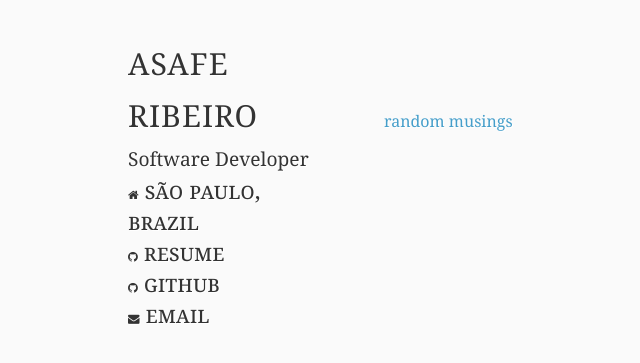
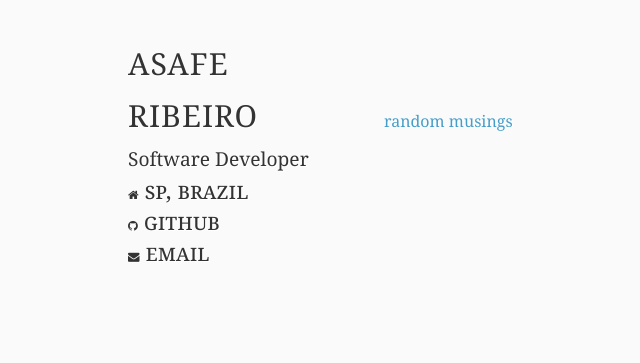
Before and after one commit to g2098939/asafeh.github.io, a Jekyll site: the page built from index.html, in a window 1280 px wide. Shown: the top 363 px of the page, without its empty margins (0-640 px from the left). Built offline with Jekyll 4.4.1, drawn with Linux system fonts in a browser that asks for light colours; nearby versions of some CDN libraries.

Commit message:
incorporing posts

```diff
--- a/_layouts/default.html
+++ b/_layouts/default.html
@@ -2,14 +2,29 @@
 <html xmlns="http://www.w3.org/1999/xhtml" xml:lang="en" lang="en-us">
     <head>
         <meta http-equiv="content-type" content="text/html; charset=utf-8" />
-        <title>{{ page.title }}</title>
+        <title>Asafe Ribeiro</title>
         <meta name="author" content="Eduardo Asafe Ribeiro" />
         <link rel="stylesheet" href="//maxcdn.bootstrapcdn.com/font-awesome/4.3.0/css/font-awesome.min.css">
         <link rel="stylesheet" href="/css/site.css" type="text/css" media="all" />
     </head>
     <body>
         <div class="content">
-            {{ content }}
+            <div>
+                <span class="takes20 name"><a href="/">ASAFE RIBEIRO</a></span><span class="musing">{{ page.title }}</span>
+            </div>
+            <div>
+                <div class="takes20">
+                    <div class="profession">Software Developer</div>
+                    <div class="info">
+                        <a href="https://www.google.com.br/maps/place/Sao+Jose+de+Rio+Preto+-+State+of+S%C3%A3o+Paulo/@-20.8168139,-49.3823555,12z/data=!3m1!4b1!4m2!3m1!1s0x94bdad614c2df789:0x8f2fb0f070642c09?hl=en"><i class="fa fa-home"></i>&nbsp;sp, brazil</a><br>
+                        <a href="https://github.com/asafeh/"><i class="fa fa-github"></i>&nbsp;github</a><br>
+                        <a href="mailto:azafeh@azafeh.com"><i class="fa fa-envelope"></i>&nbsp;email</a>
+                    </div>
+                </div>
+                <div class="takes75">
+                    {{ content }}
+                </div>
+            </div>
         </div>
     </body>
 </html>
--- a/css/site.css
+++ b/css/site.css
@@ -63,7 +63,11 @@
     width: 75%;
 }
 
-.name {
+.name{
+    display: inline-block;
+}
+
+.name a{
     font-family: Georgia, serif;
     line-height: 1.7em;
     letter-spacing: 1px;
--- a/index.html
+++ b/index.html
@@ -1,21 +1,8 @@
 ---
 layout: default
-title: Asafe Ribeiro
+title: random musings
 ---
-<div>
-    <span class="name takes20">ASAFE RIBEIRO</span><span class="musing">random musings</span>
-</div>
-<div>
-    <div class="takes20">
-        <div class="profession">Software Developer</div>
-        <div class="info">
-            <a href="https://www.google.com.br/maps/place/Sao+Jose+de+Rio+Preto+-+State+of+S%C3%A3o+Paulo/@-20.8168139,-49.3823555,12z/data=!3m1!4b1!4m2!3m1!1s0x94bdad614c2df789:0x8f2fb0f070642c09?hl=en"><i class="fa fa-home"></i>&nbsp;são paulo, brazil</a><br>
-            <a href="media/asafe-resume.pdf" download="asafe-resume.pdf"><i class="fa fa-github"></i>&nbsp;resume</a><br>
-            <a href="https://github.com/asafeh/"><i class="fa fa-github"></i>&nbsp;github</a><br>
-            <a href="mailto:azafeh@azafeh.com"><i class="fa fa-envelope"></i>&nbsp;email</a>
-        </div>
-    </div>
-    <div class="takes75">
+
 <ul>
     {% for post in site.posts %}
         <li>
@@ -23,5 +10,3 @@
         </li>
     {% endfor %}
 </ul>
-    </div>
-</div>
```
Also changed, not shown: 1 other file. Lines whose indentation alone changed are shown as unchanged.
